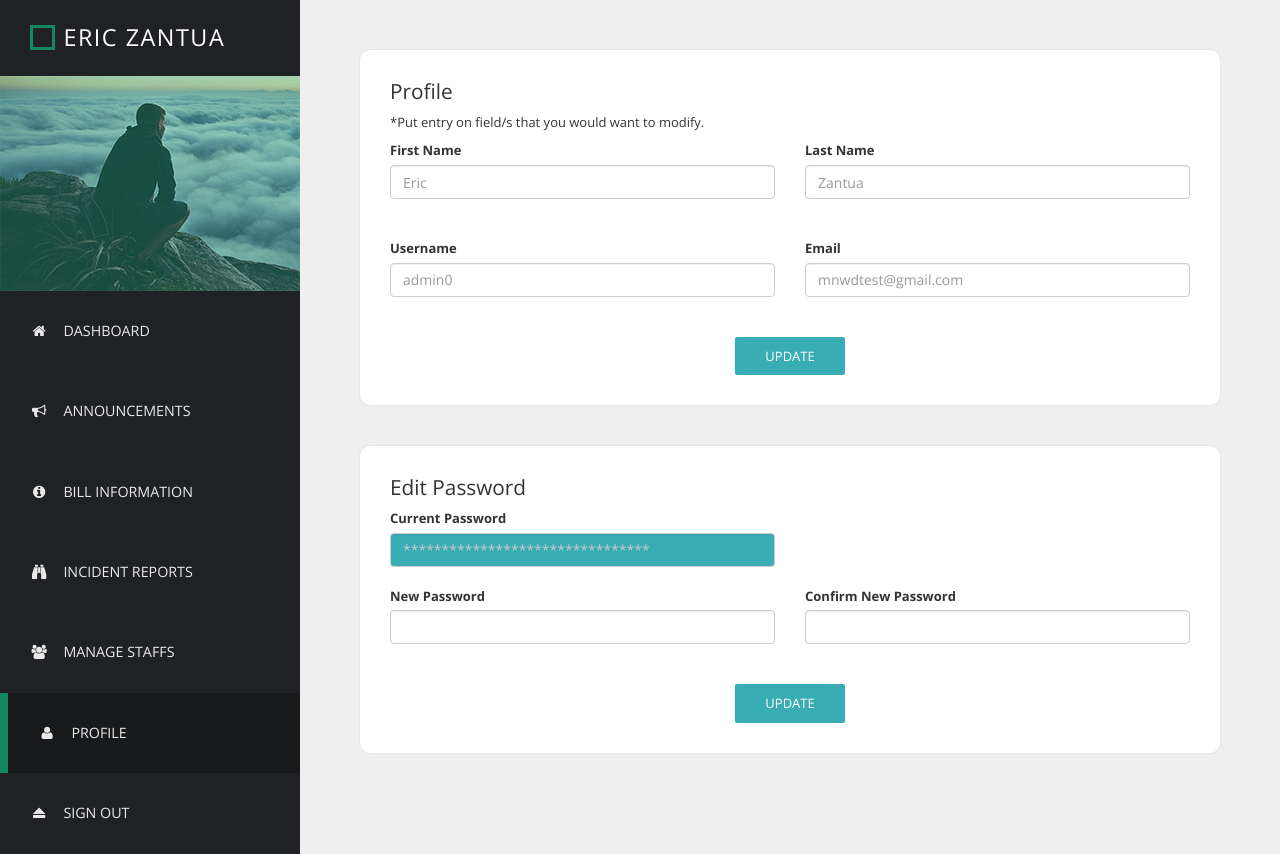
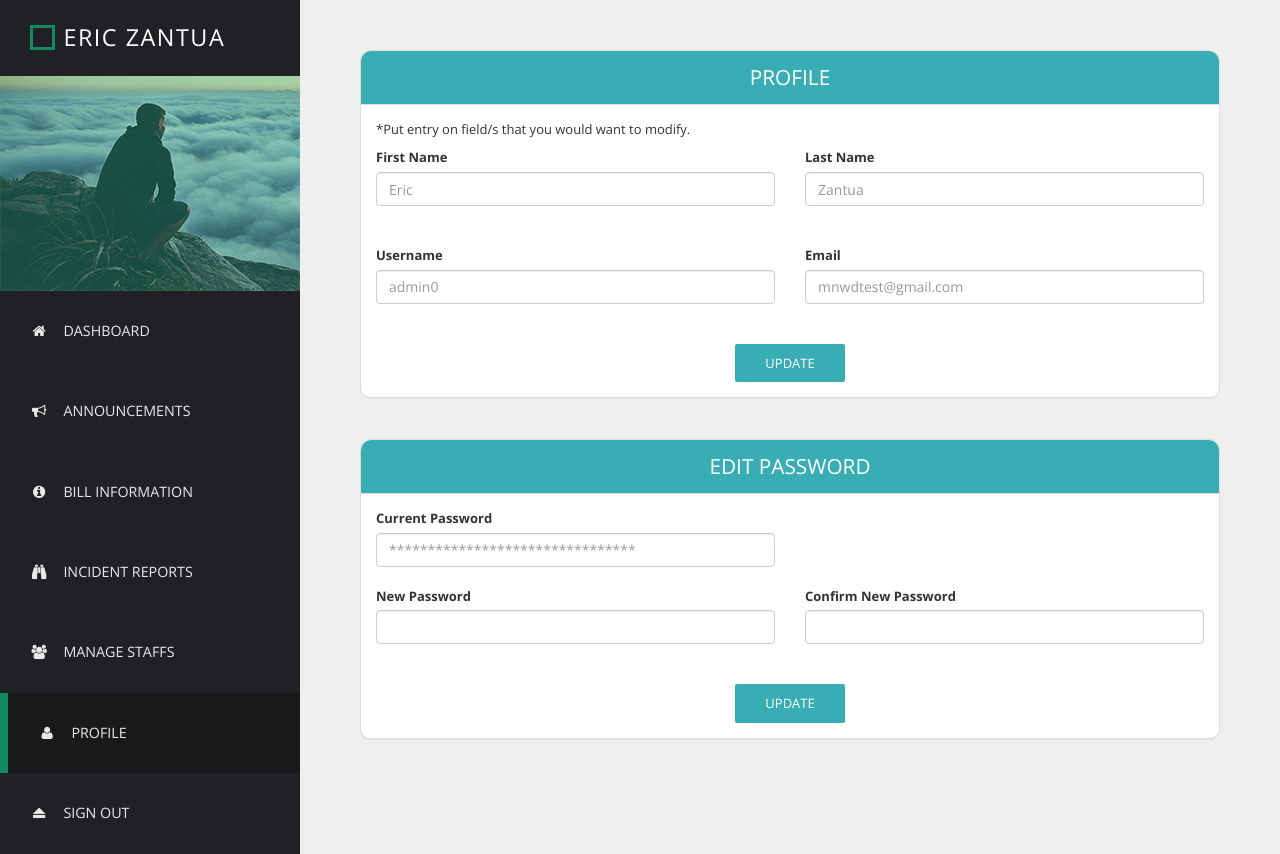
Before and after one commit to nikitfornoles/mnwd_, a PHP site: page /profile.php in a window 1280 px wide. Run offline with PHP 8.4, Linux system fonts and the light colour scheme; a user stored in the database is signed in; data comes from the database, SQL or seed files in the repository; some libraries are stand-ins or nearby versions.

Commit message:
edit web app's profile layout

```diff
--- a/gmail accounts.txt
+++ b/gmail accounts.txt
@@ -36,7 +36,7 @@ Google Password:	1011ghoul
 Birthday:			January 1, 1980
 Gender:				Female
 Phone No:			+639484641132
-APP Password:		59dfccc10b306
+APP Password:		Abcde_1234
 
 Name:				Byper Buendia
 Username:			byper.buendia.dbtest
--- a/managestaffs.php
+++ b/managestaffs.php
@@ -108,6 +108,7 @@
                 }
               }
 
+              //all inputs are okay
               if (empty($firstnameErr) && empty($lastnameErr) && empty($emailErr) && empty($moduleErr)) {
                 $usertype = 'staff';
                 $email = ($emailstatus == 0? NULL : $email);
--- a/profile.php
+++ b/profile.php
@@ -80,8 +80,11 @@
             $lastname = $row['lastname'];
           ?>
 
-          <div class="templatemo-content-widget white-bg">
-            <h2 class="margin-bottom-10">Profile</h2>
+          <div class="panel panel-default margin-10">
+            <div class="panel-heading">
+              <center><h2 class="text-uppercase">PROFILE</h2></center>
+            </div>
+            <div class="panel-body">
               <p>*Put entry on field/s that you would want to modify.</p>
               <form action="editprofile.php" class="templatemo-login-form" method="POST" enctype="multipart/form-data">
                 <div class="row form-group">
@@ -110,16 +113,20 @@
                 </div>
               </form>
           </div>
+          </div>
 
           <hr>
 
-          <div class="templatemo-content-widget white-bg">
-            <h2 class="margin-bottom-10">Edit Password</h2>
+          <div class="panel panel-default margin-10">
+            <div class="panel-heading">
+              <center><h2 class="text-uppercase">Edit Password</h2></center>
+            </div>
+            <div class="panel-body">
             <form action="editpassword.php" class="templatemo-login-form" method="POST" enctype="multipart/form-data">
               <div class="row form-group">
                 <div class="col-lg-6 col-md-6 form-group">
                     <label for="inputCurrentPassword">Current Password</label>
-                    <input type="password" name="currentpassword" class="form-control highlight" id="inputCurrentPassword" placeholder="<?php for ($i=0; $i<strlen($password); $i++) {echo "*";} ?>" required>
+                    <input type="password" name="currentpassword" class="form-control" id="inputCurrentPassword" placeholder="<?php for ($i=0; $i<strlen($password); $i++) {echo "*";} ?>" required>
                 </div>
               </div>
               <div class="row form-group">
@@ -138,6 +145,7 @@
               </div>
             </form>
           </div>
+          </div>
 
         </div>
       </div> <!-- End of Main content-->
```
Lines whose indentation alone changed are shown as unchanged.
